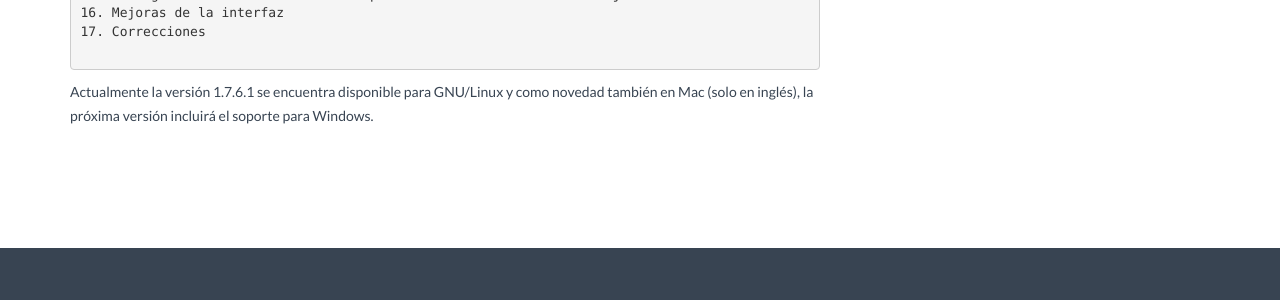
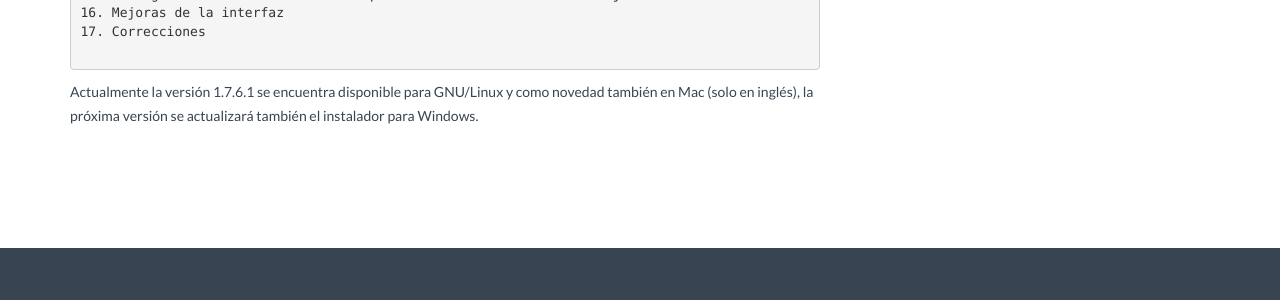
Before and after one commit to soker90/betcon, a Jekyll site: the page built from _posts/blog/2018-08-16-version-1.7.markdown, in a window 1280 px wide and 900 px high, scrolled down 750 px. Shown: the part 357-657 px from the top of the window. Built offline with Jekyll 4.4.1, drawn with Linux system fonts in a browser that asks for light colours; nearby versions of some CDN libraries; comment, search, counter and statistics services are not loaded.

Commit message:
Update 2018-08-16-version-1.7.markdown

````diff
--- a/_posts/blog/2018-08-16-version-1.7.markdown
+++ b/_posts/blog/2018-08-16-version-1.7.markdown
@@ -35,4 +35,4 @@ Lista completa de cambios:
 
 ```
 
-Actualmente la versión 1.7.6.1 se encuentra disponible para GNU/Linux y como novedad también en Mac (solo en inglés), la próxima versión incluirá el soporte para Windows.
+Actualmente la versión 1.7.6.1 se encuentra disponible para GNU/Linux y como novedad también en Mac (solo en inglés), la próxima versión se actualizará también el instalador para Windows.
````
